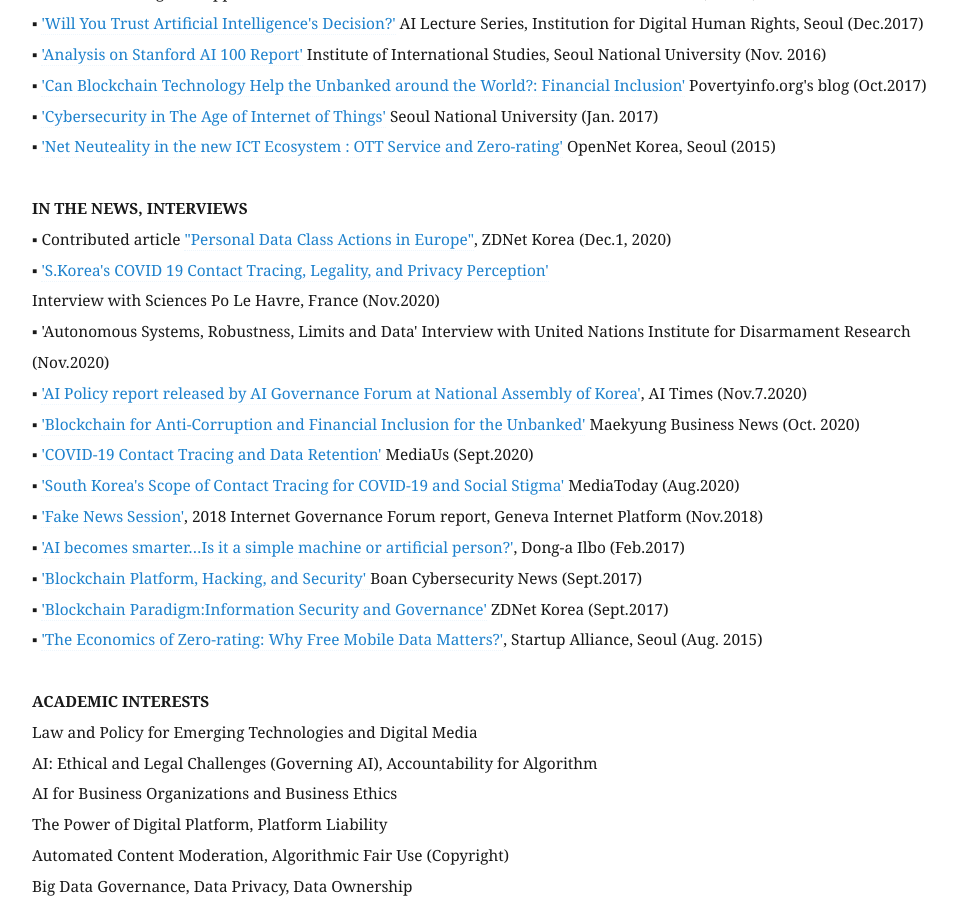
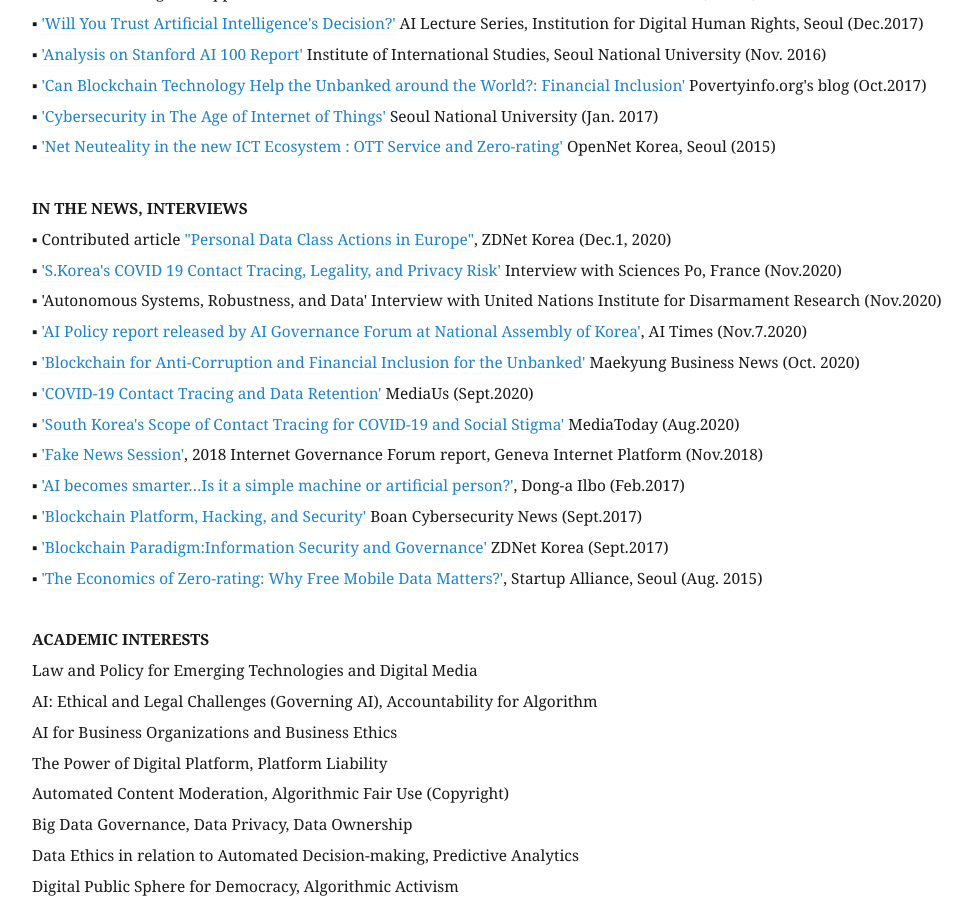
Before and after one commit to eunchangchoi/eunchangchoi.github.io, a Jekyll site: the page built from index.md, in a window 1280 px wide and 900 px high, scrolled down 3747 px. Shown: the whole window, without its empty margins (68-1040 px from the left). Built offline with Jekyll 4.4.1, drawn with Linux system fonts in a browser that asks for light colours.

Commit message:
Update index.md

```diff
--- a/index.md
+++ b/index.md
@@ -82,8 +82,8 @@
   <br>
  <strong> IN THE NEWS, INTERVIEWS</strong> <br>
 ▪ Contributed article <a href="https://zdnet.co.kr/view/?no=20201201123601"> "Personal Data Class Actions in Europe"</a>, ZDNet Korea (Dec.1, 2020) <br>
-▪ <a href="https://soundcloud.com/zion-lee-310060380/digikorea#t=22:52"> 'S.Korea's COVID 19 Contact Tracing, Legality, and Privacy Perception'</a> <br> Interview with Sciences Po Le Havre, France (Nov.2020) <br>
-▪ 'Autonomous Systems, Robustness, Limits and Data' Interview with United Nations Institute for Disarmament Research (Nov.2020)<br>
+▪ <a href="https://soundcloud.com/zion-lee-310060380/digikorea#t=22:52">'S.Korea's COVID 19 Contact Tracing, Legality, and Privacy Risk'</a> Interview with Sciences Po, France (Nov.2020) <br>
+▪ 'Autonomous Systems, Robustness, and Data' Interview with United Nations Institute for Disarmament Research (Nov.2020)<br>
 ▪ <a href="http://www.aitimes.com/news/articleView.html?idxno=133368"> 'AI Policy report released by AI Governance Forum at National Assembly of Korea'</a>, AI Times (Nov.7.2020)<br>
 ▪ <a href="https://www.mk.co.kr/news/economy/view/2020/10/1097127/">'Blockchain for Anti-Corruption and Financial Inclusion for the Unbanked'</a> Maekyung Business News (Oct. 2020)<br>
 ▪ <a href="http://www.mediaus.co.kr/news/articleView.html?idxno=192351"> 'COVID-19 Contact Tracing and Data Retention'</a> MediaUs (Sept.2020) <br>
```
